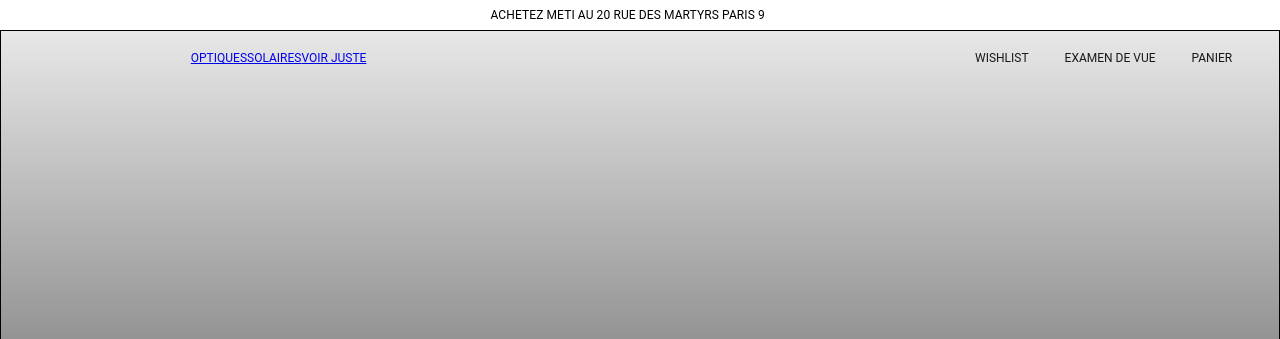
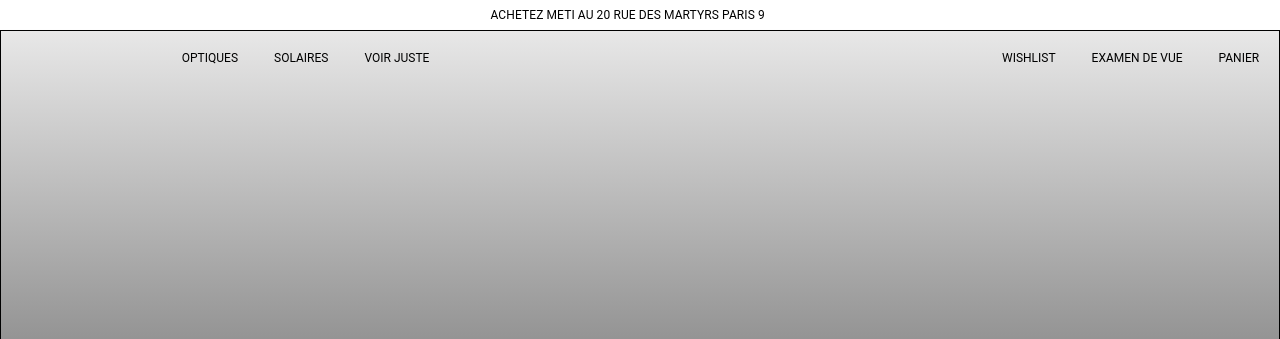
Before and after one commit to nineuito/web-site-practic2, a plain HTML site: page index.html in a window 1280 px wide. Shown: the top 339 px of the page. Drawn offline with Linux system fonts and the light colour scheme.

Commit message:
revision

```diff
--- a/index.html
+++ b/index.html
@@ -17,15 +17,14 @@
     <section class="page-first">
       <div class="header-conteiner">
         <span class="header-conteiner-block-first">
-          <a href="https:google.com" target="_blank">Optiques</a>
-          <a href="https:google.com" target="_blank">Solaires</a>
-          <a href="https:google.com" target="_blank">Voir Juste</a>
+          <p><a href="https:google.com" target="_blank" class="header-bar">Optiques</a></p>
+          <p><a href="https:google.com" target="_blank" class="header-bar">Solaires</a></p>
+          <p><a href="https:google.com" target="_blank" class="header-bar">Voir Juste</a></p>
         </span>
         <span class="header-conteiner-block-second">
-          <p>Wishlist</p>
-          <p>Examen de vue</p>
-          <p>Panier</p>
-        </span>
+          <p><a href="https:google.com" target="_blank" class="header-bar">Wishlist</a></p>
+          <p><a href="https:google.com" target="_blank" class="header-bar">Examen de vue</a></p>
+          <p><a href="https:google.com" target="_blank" class="header-bar">Panier</a></p>
       </div>
       <div class="page-first-content">
         <h1 class="content-page-text">VOIR JUSTE</h1>
--- a/styles/style.css
+++ b/styles/style.css
@@ -56,6 +56,15 @@ h6 {
 .header-conteiner-block-second {
   display: flex;
   flex-direction: row;
+}
+
+.header-bar {
+  text-decoration-line: none;
+  color: #000000;
+}
+
+.header-bar:hover {
+
 }
 
 .page-first-content {
```
